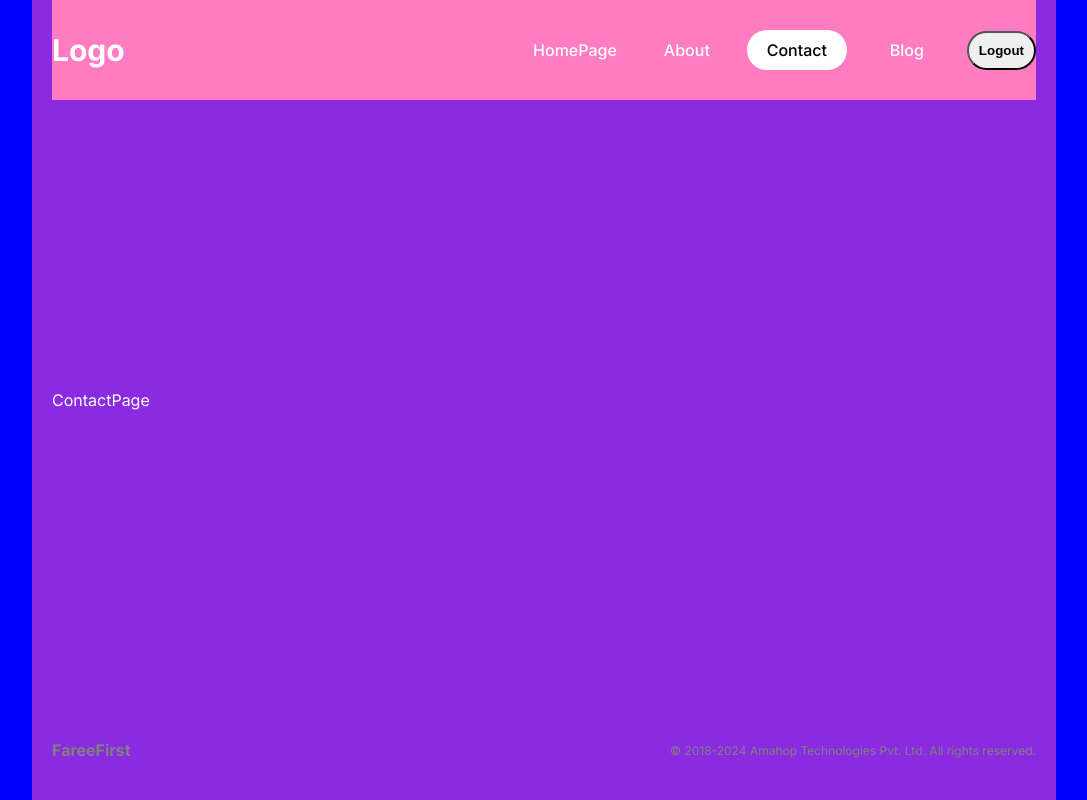
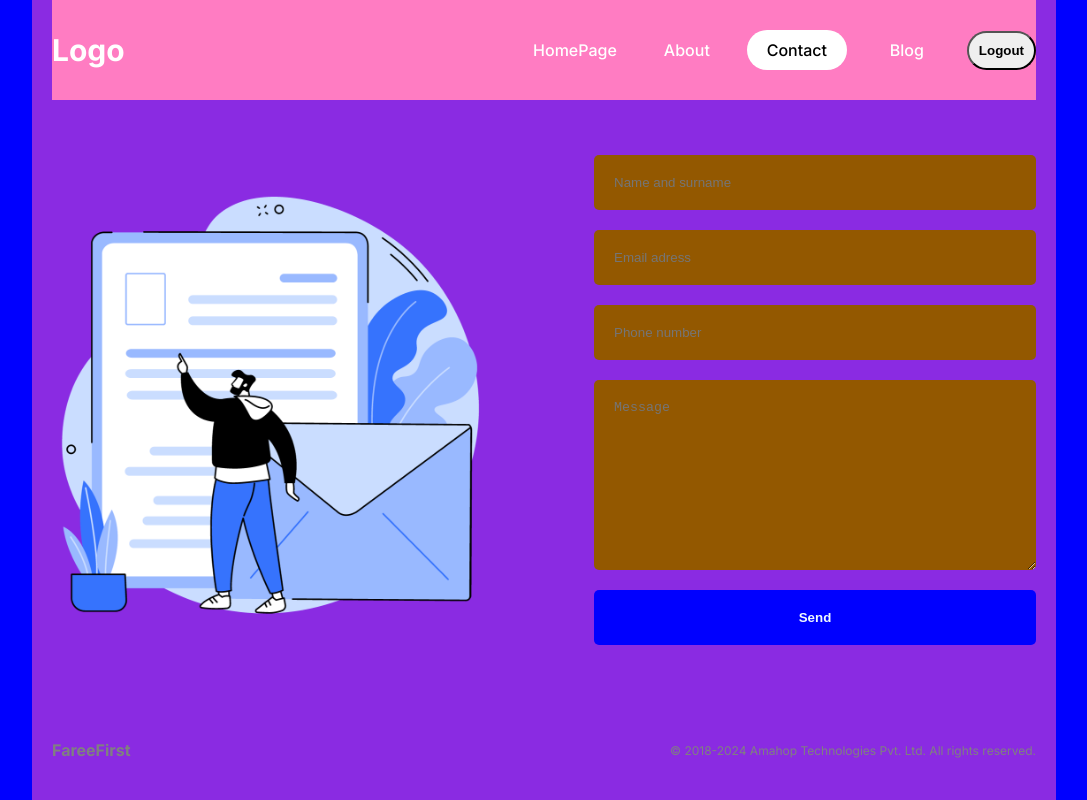
Before and after one commit to Sharat-m/Demo1-NextJs, a Next.js app: page /contact in a window 1280 px wide. Shown: the whole page, without its empty margins (96-1183 px from the left). Built offline with nearby package versions, Linux system fonts and the light colour scheme.

Commit message:
contact page added

```diff
--- a/src/app/about/about.module.css
+++ b/src/app/about/about.module.css
@@ -1,21 +1,21 @@
 .container {
   display: flex;
-    gap: 100px ;
+  gap: 100px;
 }
 .textContainer {
   flex: 1;
   display: flex;
   flex-direction: column;
-    gap: 50px ;
+  gap: 50px;
 }
 
-.subtitle{
+.subtitle {
   color: red;
 }
 .title {
   font-size: 54px;
 }
-.desc{
+.desc {
   font-size: 20px;
   font-weight: 300;
 }
@@ -25,13 +25,13 @@
   justify-content: space-between;
 }
 
-.box{
+.box {
   display: flex;
   flex-direction: column;
   gap: 10px;
 }
 
-.box h1{
+.box h1 {
   color: brown;
 }
 
@@ -39,3 +39,7 @@
   flex: 1;
   position: relative;
 }
+
+.img{
+    object-fit: contain;
+}
--- a/src/app/about/page.jsx
+++ b/src/app/about/page.jsx
@@ -29,9 +29,7 @@
             <h1>10K+</h1>
             <p>Year of experience</p>
           </div>
-
         </div>
-
       </div>
 
       <div className={styles.imgContainer}>
@@ -39,7 +37,7 @@
           src="/about.png"
           alt="about image"
           fill
-          className={styles.aboutImg}
+          className={styles.img}
         />
       </div>
     </div>
--- /dev/null
+++ b/src/app/contact/contact.module.css
@@ -0,0 +1,44 @@
+.container{
+    display: flex;
+    align-items: center;
+    gap: 100px;
+}
+
+.imgContainer{
+flex: 1;
+height: 500px;
+position: relative;
+}
+
+.img{
+    object-fit: contain;
+}
+
+.formContainer{
+    flex: 1;
+}
+
+.form{
+    display: flex;
+    flex-direction: column;
+    gap: 20px;
+}
+
+.form input,
+.form textarea{
+    padding: 20px;
+    border-radius: 5px;
+    border: none;
+    outline: none;
+    background-color: rgb(147, 88, 0);
+    color: aliceblue;
+}
+.form button{
+    padding: 20px;
+    background-color: blue;
+    color: aliceblue;
+    font-weight: bold;
+    border: none;
+    border-radius: 5px;
+    cursor: pointer;
+}
--- a/src/app/contact/page.jsx
+++ b/src/app/contact/page.jsx
@@ -1,6 +1,27 @@
+import Image from "next/image";
+import styles from "./contact.module.css";
 const ContactPage = () => {
-    return(
-        <div>ContactPage</div>
-    )
-}
-export default ContactPage
+  return (
+    <div className={styles.container}>
+      <div className={styles.imgContainer}>
+        <Image
+          src="/contact.png"
+          alt="contact"
+          className={styles.img}
+          fill
+        />
+      </div>
+      <div className={styles.formContainer}>
+        <form action="" className={styles.form}>
+
+        <input type="text" placeholder="Name and surname" />
+        <input type="text" placeholder="Email adress" />
+        <input type="number" placeholder="Phone number" />
+        <textarea name="" id="" cols="30" rows="10" placeholder="Message"></textarea>
+        <button>Send</button>
+        </form>
+      </div>
+    </div>
+  );
+};
+export default ContactPage;
```
Lines whose indentation alone changed are shown as unchanged.
